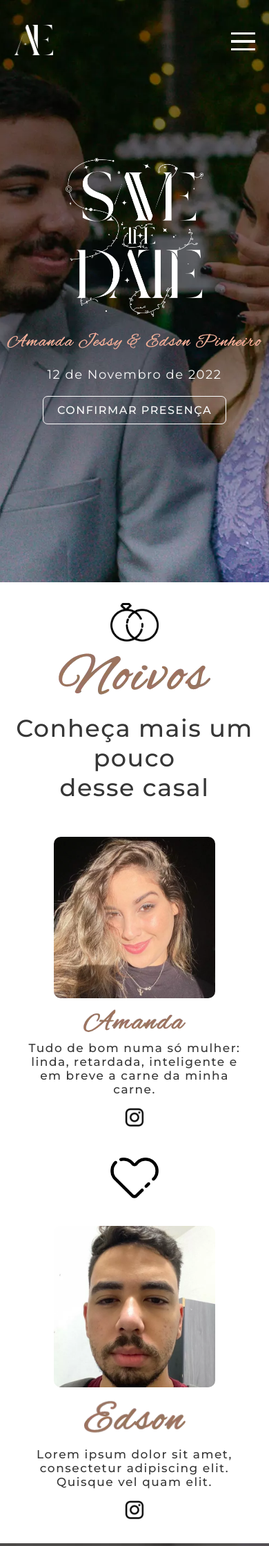
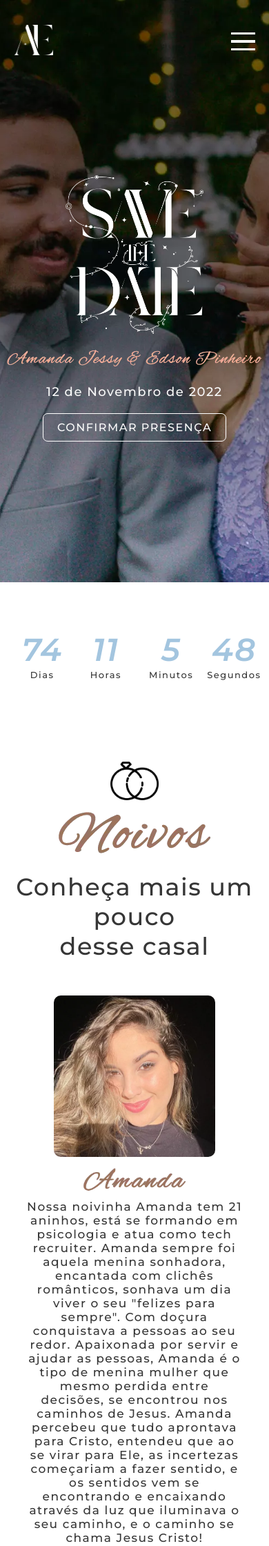
Before and after one commit to EdsonnOliveira/Wedding-Edson, a PHP site: page / in a window 390 px wide. Shown: the top 2241 px of the page at 69% size. Run offline with PHP 8.4, Linux system fonts and the light colour scheme.

Commit message:
Count Days, Added new Persons, Adjustments and bugs fixes

```diff
--- a/CSS/all.css
+++ b/CSS/all.css
@@ -21,7 +21,7 @@
     height: 50vh;
 }
 
-.recepetion {
+.reception {
     display: flex;
     justify-content: center;
     align-items: center;
@@ -29,56 +29,56 @@
     gap: 20px;
 }
 
-.recepetion > #saveTheDate {
+.reception > #saveTheDate {
     width: 250px;
 }
 
-.recepetion > #gifts {
+.reception > #gifts {
     width: 450px;
     margin-top: 65px;
 }
 
-.recepetion > #brideGroom {
+.reception > #brideGroom {
     width: 600px;
 }
 
-.recepetion > h1 {
-    font-weight: 400;
+.reception > h1 {
+    font-weight: 500;
     font-size: 22px;
 }
 
-.recepetion > a {
+.reception > a {
     display: none;
 }
 
 @media only screen and (max-width: 1200px) {
-    .recepetion > #saveTheDate {
+    .reception > #saveTheDate {
         width: 200px;
     }
 
-    .recepetion > #gifts {
+    .reception > #gifts {
         width: 300px;
     }
 
-    .recepetion > #brideGroom {
+    .reception > #brideGroom {
         width: 500px;
     }
 }
 
 @media only screen and (max-width: 700px) {
-    .recepetion > #gifts {
+    .reception > #gifts {
         width: 250px;
     }
 
-    .recepetion > #brideGroom {
+    .reception > #brideGroom {
         width: 370px;
     }
 
-    .recepetion > h1 {
+    .reception > h1 {
         font-size: 18px;
     }
 
-    .recepetion > a {
+    .reception > a {
         display: flex;
     }
 }
--- a/CSS/index.css
+++ b/CSS/index.css
@@ -1,3 +1,65 @@
+.reception {
+    margin-top: 50px;
+}
+
+#count {
+    flex-direction: row;
+    align-items: center;
+    justify-content: center;
+}
+
+#boxCount {
+    margin: 30px 0;
+    display: flex;
+    justify-content: space-around;
+}
+
+#boxCount > span {
+    height: 90px;
+    display: flex;
+    justify-content: center;
+    align-items: center;
+    flex-direction: column;
+    margin: 0 40px;
+}
+
+#boxCount > span > h1 {
+    font-size: 56px;
+}
+
+@media only screen and (max-width: 900px) {
+    #boxCount > span > h1 {
+        font-size: 56px;
+    }
+
+    #boxCount > span > h3 {
+        font-size: 15px;
+    }
+}
+
+@media only screen and (max-width: 660px) {
+    #boxCount {
+        flex-wrap: wrap;
+    }
+
+    #boxCount > span {
+        margin: 0 20px;
+        margin-bottom: 20px;
+    }
+
+    #boxCount > span:last-child {
+        margin: 0;
+    }
+
+    #boxCount > span > h1 {
+        font-size: 46px;
+    }
+
+    #boxCount > span > h3 {
+        font-size: 13px;
+    }
+}
+
 #containerBrideGroom {
     flex-direction: row;
     justify-content: space-around;
--- a/CSS/text.css
+++ b/CSS/text.css
@@ -29,6 +29,10 @@
     font-weight: 300;
 }
 
+.txt400 {
+    font-weight: 400;
+}
+
 .txt500 {
     font-weight: 500;
 }
@@ -41,6 +45,10 @@
     font-weight: 800;
 }
 
+.txtItalic {
+    font-style: italic;
+}
+
 @media only screen and (max-width: 700px) {
     .txtTitle {
         font-size: 35px;
--- a/Components/footer.php
+++ b/Components/footer.php
@@ -5,3 +5,4 @@
 <script src='JS/anchor.js'></script>
 <script src='JS/modal.js'></script>
 <script src="JS/menu.js"></script>
+<script src="JS/countDays.js"></script>
--- a/Components/header.php
+++ b/Components/header.php
@@ -5,9 +5,9 @@
         </a>
         <ul>
             <li><a href="index.php">Início</a></li>
-            <li><a onclick="scrollToElement('#they')">Noivos</a></li>
-            <li><a onclick="scrollToElement('#history')">História</a></li>
-            <li><a onclick="scrollToElement('#honor')">Pessoas</a></li>
+            <li><a href="index.php#they">Noivos</a></li>
+            <li><a href="index.php#history">História</a></li>
+            <li><a href="index.php#history">Pessoas</a></li>
             <li><a href="list.php">Presentes</a></li>
         </ul>
     </nav>
@@ -25,9 +25,9 @@
                 <img src="IMG/Logo/Completa.webp" alt="" loading="lazy">
             </div>
             <li><a href="index.php">Início</a></li>
-            <li><a href="">Noivos</a></li>
-            <li><a href="">História</a></li>
-            <li><a href="">Pessoas</a></li>
+            <li><a href="index.php#they">Noivos</a></li>
+            <li><a href="index.php#history">História</a></li>
+            <li><a href="index.php#honor">Pessoas</a></li>
             <li><a href="list.php">Presentes</a></li>
             <a id="closeMenu" class="button txtBluePrimary txt600">Fechar Menu</a>
         </ul>
--- a/godfathers.php
+++ b/godfathers.php
@@ -8,7 +8,7 @@
     <body>
         <section class="apresentation medium">
             <?php include('Components/header.php') ?>
-            <div class="recepetion medium">
+            <div class="reception medium">
                 <img id="saveTheDate" src="IMG/Vector/SaveTheDate.webp" alt="" loading="lazy">
             </div>
         </section>
@@ -36,7 +36,8 @@
             <section class="container" id="visual">
                 <img src="IMG/Vector/tuxedo.webp" alt="Aliancas" class="icon medium" loading="lazy">
                 <img src="IMG/Vector/visualText.webp" alt="Visual" loading="lazy">
-                <h3 class="txtBlack txtCenter txt500">Como Padrinho/ Madrinha você terá a missão de orar por nós, nos acalmar, cuidar, nos alegrar, nos acompanhar e estar ao nosso lado em todos os momentos, sejam eles bons ou ruins, pois gostaríamos de partilhar cada momento de conquista com pessoas especiais como você. Também terá que nos aconselhar, ouvir e puxar nossas orelhas quando necessário. E não vale se afastar de nossas vidas, hein?</h3>
+                <h3 class="txtBlack txtCenter txt500">Queridos padrinhos,  neste dia tão importante para nós, queremos vocês tão deslumbrantes quanto os noivos!!! Escolhemos com muito carinho a cor de azul serenity mais clarinho para o vestido das madrinhas, no modelo que desejar... Já para os padrinhos, queremos que se sintam lindos, então o seu terno deve ser na cor azul marinho, com colete, camisa social branca e a gravata a serenity entregue na caixinha. Colocamos abaixo alguns modelos para vocês se inspirarem.<br><br>
+                    Caprichem no visual, hein?!</h3>
             </section>
             <section class="container containerVisual">
                 <img src="IMG/Vector/tuxedo.webp" alt="Terno" class="icon medium" loading="lazy">
--- a/index.php
+++ b/index.php
@@ -7,8 +7,43 @@
     </head>
     <body>
         <section class="apresentation">
-            <?php include('Components/header.php') ?>
-            <div class="recepetion">
+            <header>
+                <nav id="navDesktop">
+                    <a href="index.php">
+                        <img src="IMG/Logo/Simples-2.webp" alt="" loading="lazy">
+                    </a>
+                    <ul>
+                        <li><a href="index.php">Início</a></li>
+                        <li><a onclick="scrollToElement('#they')">Noivos</a></li>
+                        <li><a onclick="scrollToElement('#history')">História</a></li>
+                        <li><a onclick="scrollToElement('#honor')">Pessoas</a></li>
+                        <li><a href="list.php">Presentes</a></li>
+                    </ul>
+                </nav>
+                <nav id="navMobile">
+                    <a href="index.php">
+                        <img src="IMG/Logo/Simples-2.webp" alt="" loading="lazy">
+                    </a>
+                    <figure>
+                        <div></div>
+                        <div></div>
+                        <div></div>
+                    </figure>
+                    <ul>
+                        <div>
+                            <img src="IMG/Logo/Completa.webp" alt="" loading="lazy">
+                        </div>
+                        <li><a href="index.php">Início</a></li>
+                        <li><a href="index.php#they">Noivos</a></li>
+                        <li><a href="index.php#history">História</a></li>
+                        <li><a href="index.php#honor">Pessoas</a></li>
+                        <li><a href="list.php">Presentes</a></li>
+                        <a id="closeMenu" class="button txtBluePrimary txt600">Fechar Menu</a>
+                    </ul>
+                </nav>
+                <a class="button txtWhite" id="btnConfirm">Confirmar Presença</a>
+            </header>
+            <div class="reception">
                 <img id="saveTheDate" src="IMG/Vector/SaveTheDate.webp" alt="" loading="lazy">
                 <img id="brideGroom" src="IMG/Vector/brideGroom.webp" alt="" loading="lazy">
                 <h1 class="txtWhite">12 de Novembro de 2022</h1>
@@ -16,6 +51,26 @@
             </div>
         </section>
         <main>
+            <section class="container" id="count">
+                <div id="boxCount">
+                    <span>
+                        <h1 class='txtBluePrimary txtItalic txt600' id='days'>0</h1>
+                        <h3 class='txtBlack txtUpper txt500'>Dias</h3>
+                    </span>
+                    <span>
+                        <h1 class='txtBluePrimary txtItalic txt600' id='hours'>0</h1>
+                        <h3 class='txtBlack txtUpper txt500'>Horas</h3>
+                    </span>
+                    <span>
+                        <h1 class='txtBluePrimary txtItalic txt600' id='minutes'>0</h1>
+                        <h3 class='txtBlack txtUpper txt500'>Minutos</h3>
+                    </span>
+                    <span>
+                        <h1 class='txtBluePrimary txtItalic txt600' id='seconds'>0</h1>
+                        <h3 class='txtBlack txtUpper txt500'>Segundos</h3>
+                    </span>
+                </div>
+            </section>
             <section class="container" id="they">
                 <img src="IMG/Vector/alliances.webp" alt="Aliancas" class="icon medium" loading="lazy">
                 <img src="IMG/Vector/brideGroomText.webp" alt="Noivos" loading="lazy">
@@ -24,7 +79,7 @@
                     <article>
                         <img src="IMG/Photos/bride.webp" alt="Noiva" loading="lazy">
                         <img src="IMG/Vector/Amanda.webp" alt="Amanda" loading="lazy">
-                        <h3 class="txtBlack txt500 txtCenter">Tudo de bom numa só mulher: linda, retardada, inteligente e em breve a carne da minha carne.</h3>
+                        <h3 class="txtBlack txt500 txtCenter">Nossa noivinha Amanda tem 21 aninhos, está se formando em psicologia e atua como tech recruiter. Amanda sempre foi aquela menina sonhadora, encantada com clichês românticos, sonhava um dia viver o seu "felizes para sempre". Com doçura conquistava a pessoas ao seu redor. Apaixonada por servir e ajudar as pessoas, Amanda é o tipo de menina mulher que mesmo perdida entre decisões, se encontrou nos caminhos de Jesus. Amanda percebeu que tudo aprontava para Cristo, entendeu que ao se virar para Ele, as incertezas começariam a fazer sentido, e os sentidos vem se encontrando e encaixando através da luz que iluminava o seu caminho, e o caminho se chama Jesus Cristo!</h3>
                         <a href="https://www.instagram.com/amnds_jessy/" target='_blank'>
                             <img src="IMG/Vector/instagram.webp" alt="" loading="lazy">
                         </a>
@@ -33,7 +88,7 @@
                     <article>
                         <img src="IMG/Photos/groom.webp" alt="Noivo" loading="lazy">
                         <img src="IMG/Vector/Edson.webp" alt="Edson" loading="lazy">
-                        <h3 class="txtBlack txt500 txtCenter">Lorem ipsum dolor sit amet, consectetur adipiscing elit. Quisque vel quam elit.</h3>
+                        <h3 class="txtBlack txt500 txtCenter">Nosso noivo Edson tem 22 anos, desde cedo notou seu talento com lógica ligada a tecnologia, extremamente esforçado e inteligente, alcançou senioridade mesmo sendo jovem. Edson sempre foi um rapaz racional, questionador e direto. Sempre foi um rapaz preocupado e protetor com sua família e amigos. Edson tentou fugir da verdade que o esperava e transformaria todo o seu ser. Não demorou muito para que seu encontro genuíno com Cristo acontecesse, ainda muito questionador, foi cedendo ao amor que Jesus o oferecia a todo instante, e através dele toda a sua família foi alcançada. Ele entendeu que a principal fonte entre a razão, ciência e o amor era Cristo, e é só disso que ele precisava.</h3>
                         <a href="https://www.instagram.com/edsonoliveirap2/" target='_blank'>
                             <img src="IMG/Vector/instagram.webp" alt="" loading="lazy">
                         </a>
--- a/list.php
+++ b/list.php
@@ -19,7 +19,7 @@
     <body>
         <section class="apresentation medium">
             <?php include('Components/header.php') ?>
-            <div class="recepetion">
+            <div class="reception">
                 <img id="gifts" src="IMG/Vector/gifts.webp" alt="" loading="lazy">
             </div>
         </section>
```
Also changed, not shown: JS/countDays.js (added, +22 -0 lines), IMG/Persons/JoaoPedro.webp (added), IMG/Vector/gifts.webp (added).
